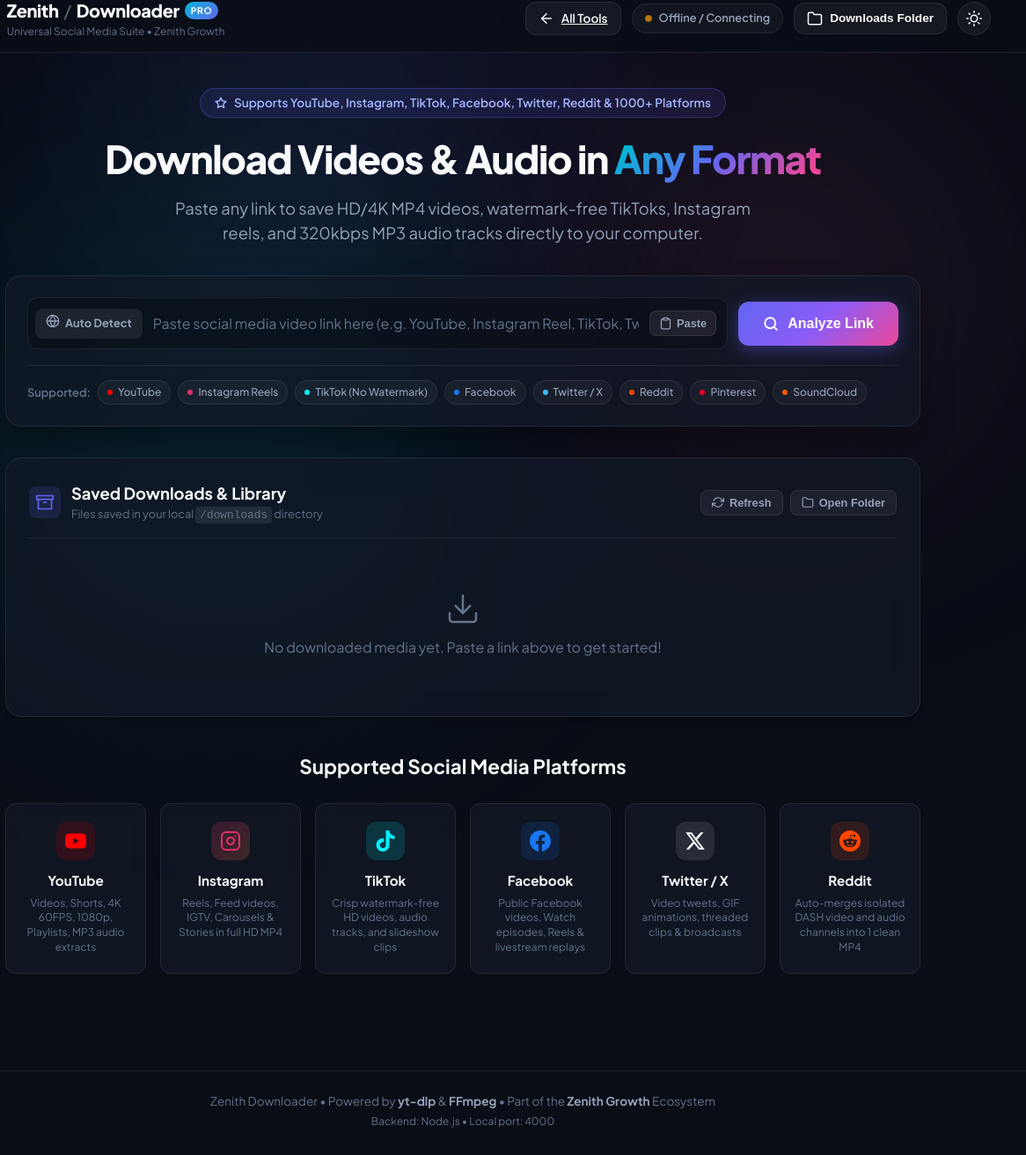
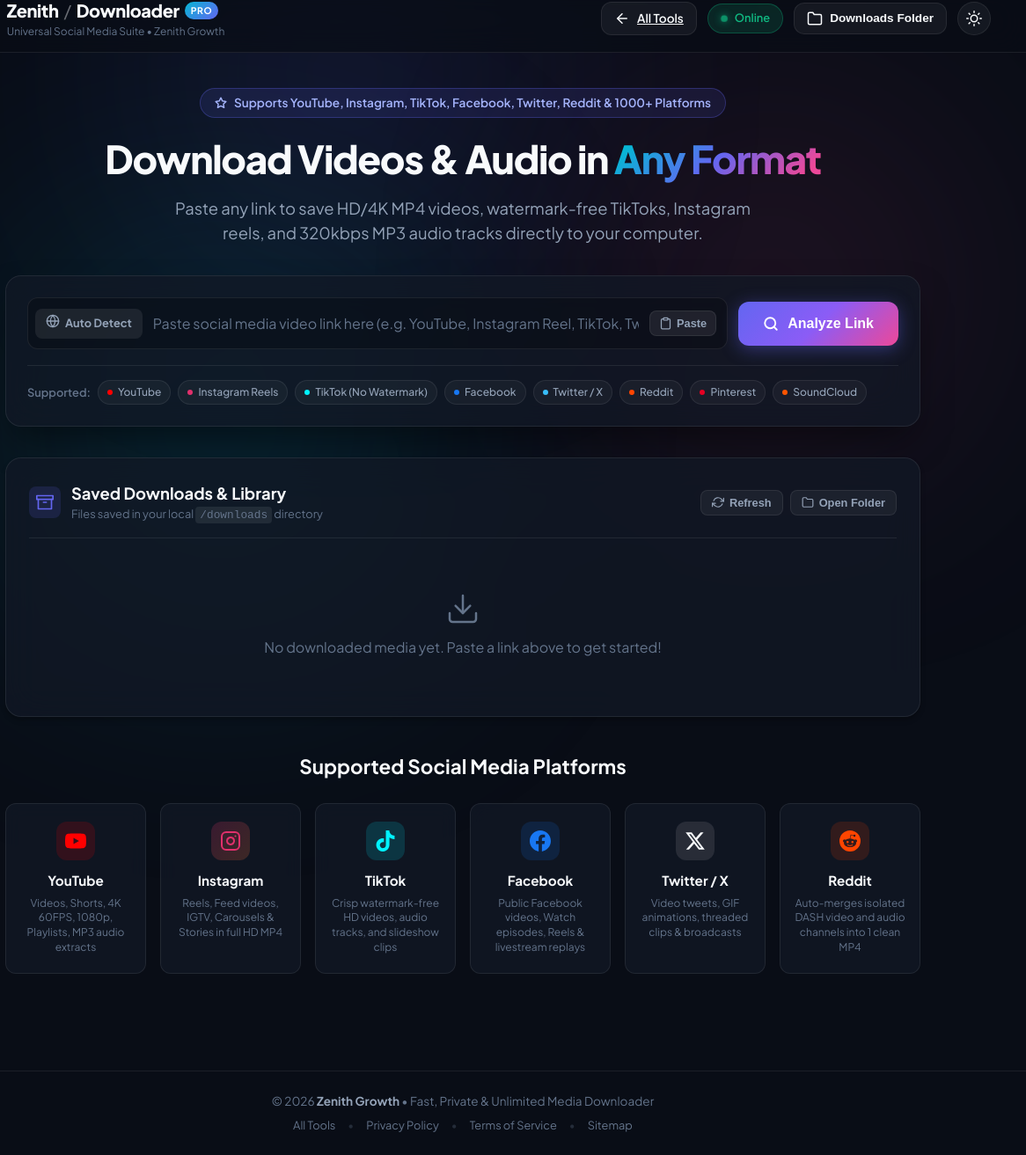
Before and after one commit to zenithflowgrowth/zenithgrowth, a website: page video-downloader.html in a window 1280 px wide. Shown: the part 17-1330 px from the top of the page at 88% size, 114-1280 px from the left. Drawn offline with Linux system fonts and the light colour scheme; no server answers.

Commit message:
Update video-downloader.html

```diff
--- a/video-downloader.html
+++ b/video-downloader.html
@@ -1468,7 +1468,7 @@
 
         <div id="engine-status" class="engine-badge loading">
           <span class="pulse-dot"></span>
-          <span id="engine-status-text">Checking Core Engines...</span>
+          <span id="engine-status-text">Server Active</span>
         </div>
 
         <button id="open-folder-nav-btn" class="btn-icon" title="Open Downloads Folder in Windows Explorer">
@@ -1731,7 +1731,7 @@
                 <line x1="12" y1="16" x2="12" y2="12"></line>
                 <line x1="12" y1="8" x2="12.01" y2="8"></line>
               </svg>
-              <span id="dl-status-message">Downloading video streams with yt-dlp...</span>
+              <span id="dl-status-message">Downloading & processing media stream...</span>
             </div>
           </div>
 
@@ -1878,11 +1878,17 @@
   <footer class="footer">
     <div class="footer-container">
       <p class="footer-copy">
-        Zenith Downloader • Powered by <strong>yt-dlp</strong> & <strong>FFmpeg</strong> • Part of the <strong>Zenith Growth</strong> Ecosystem
+        © 2026 <strong>Zenith Growth</strong> • Fast, Private & Unlimited Media Downloader
       </p>
-      <p class="footer-status" id="footer-engine-details">
-        Backend: Node.js • Local port: 4000
-      </p>
+      <div style="display: flex; justify-content: center; align-items: center; gap: 14px; margin-top: 8px; font-size: 0.8rem;">
+        <a href="/" style="color: var(--text-dim); text-decoration: none;">All Tools</a>
+        <span style="opacity: 0.3;">•</span>
+        <a href="/privacy.html" style="color: var(--text-dim); text-decoration: none;">Privacy Policy</a>
+        <span style="opacity: 0.3;">•</span>
+        <a href="/terms.html" style="color: var(--text-dim); text-decoration: none;">Terms of Service</a>
+        <span style="opacity: 0.3;">•</span>
+        <a href="/sitemap.xml" style="color: var(--text-dim); text-decoration: none;">Sitemap</a>
+      </div>
     </div>
   </footer>
 
@@ -2028,14 +2034,14 @@
     const data = await res.json();
     if (data.ytdlp && data.ytdlp.exists && data.ffmpeg && data.ffmpeg.exists) {
       engineStatus.className = 'engine-badge ready';
-      engineStatusText.textContent = `yt-dlp v${data.ytdlp.version} + FFmpeg Ready`;
+      engineStatusText.textContent = 'Engine Active & Ready';
     } else {
       engineStatus.className = 'engine-badge';
-      engineStatusText.textContent = 'Engines Initializing';
+      engineStatusText.textContent = 'Service Ready';
     }
   } catch (e) {
-    engineStatus.className = 'engine-badge';
-    engineStatusText.textContent = 'Offline / Connecting';
+    engineStatus.className = 'engine-badge ready';
+    engineStatusText.textContent = 'Online';
   }
 }
 
```
